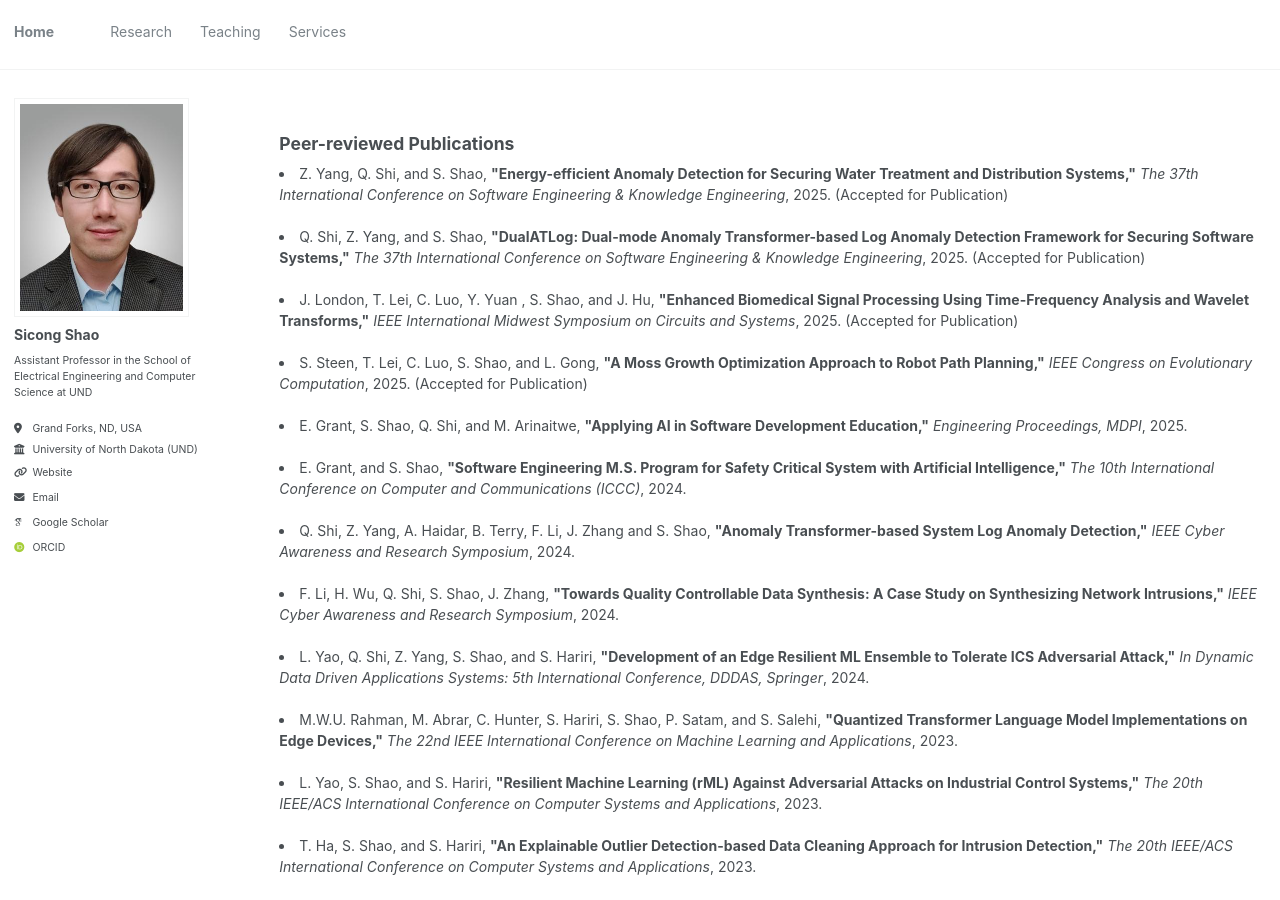
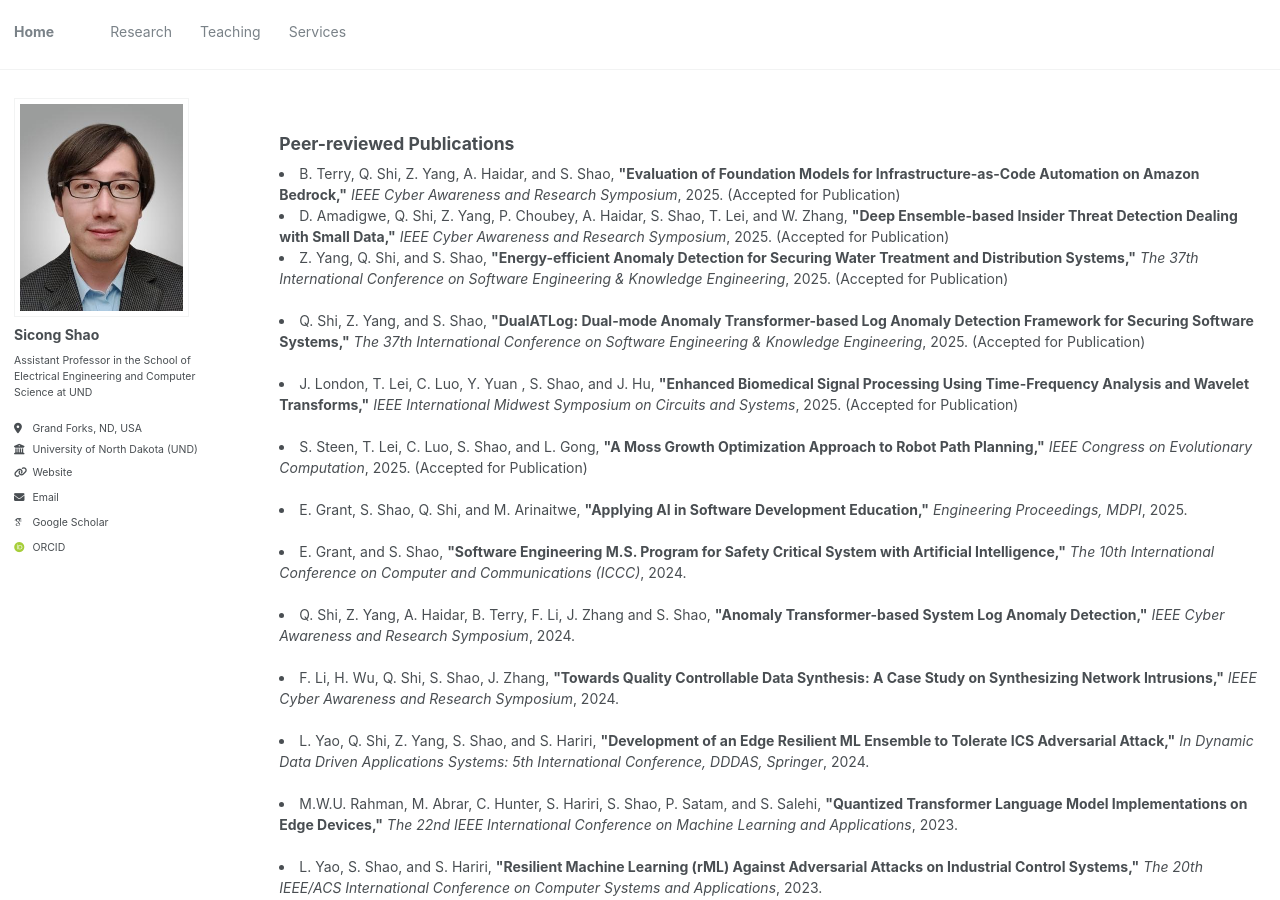
Before and after one commit to sicongshao/sicongshao.github.io, a Jekyll site: the page built from _pages/publications.html, in a window 1280 px wide and 900 px high. Built offline with Jekyll 4.4.1, drawn with Linux system fonts in a browser that asks for light colours; some web fonts are replaced.

Commit message:
first commit

```diff
--- a/_pages/publications.html
+++ b/_pages/publications.html
@@ -18,6 +18,15 @@ author_profile: true
 <li>SARJ award from NSF EPSCoR RII Track-2 FEC funed by USA/NSF, PI</li><br> -->
 
 <h2>Peer-reviewed Publications</h2>
+
+
+<li>
+  B. Terry, Q. Shi, Z. Yang, A. Haidar, and S. Shao, <strong>"Evaluation of Foundation Models for Infrastructure-as-Code Automation on Amazon Bedrock,"</strong> <i>IEEE Cyber Awareness and Research Symposium</i>, 2025. (Accepted for Publication)
+</li>
+
+<li>
+  D. Amadigwe, Q. Shi, Z. Yang, P. Choubey, A. Haidar, S. Shao, T. Lei, and W. Zhang, <strong>"Deep Ensemble-based Insider Threat Detection Dealing with Small Data,"</strong> <i>IEEE Cyber Awareness and Research Symposium</i>, 2025. (Accepted for Publication)
+</li>
 
 
 <li>
```
Also changed, not shown: _pages/about.md (+0 -1 lines).
